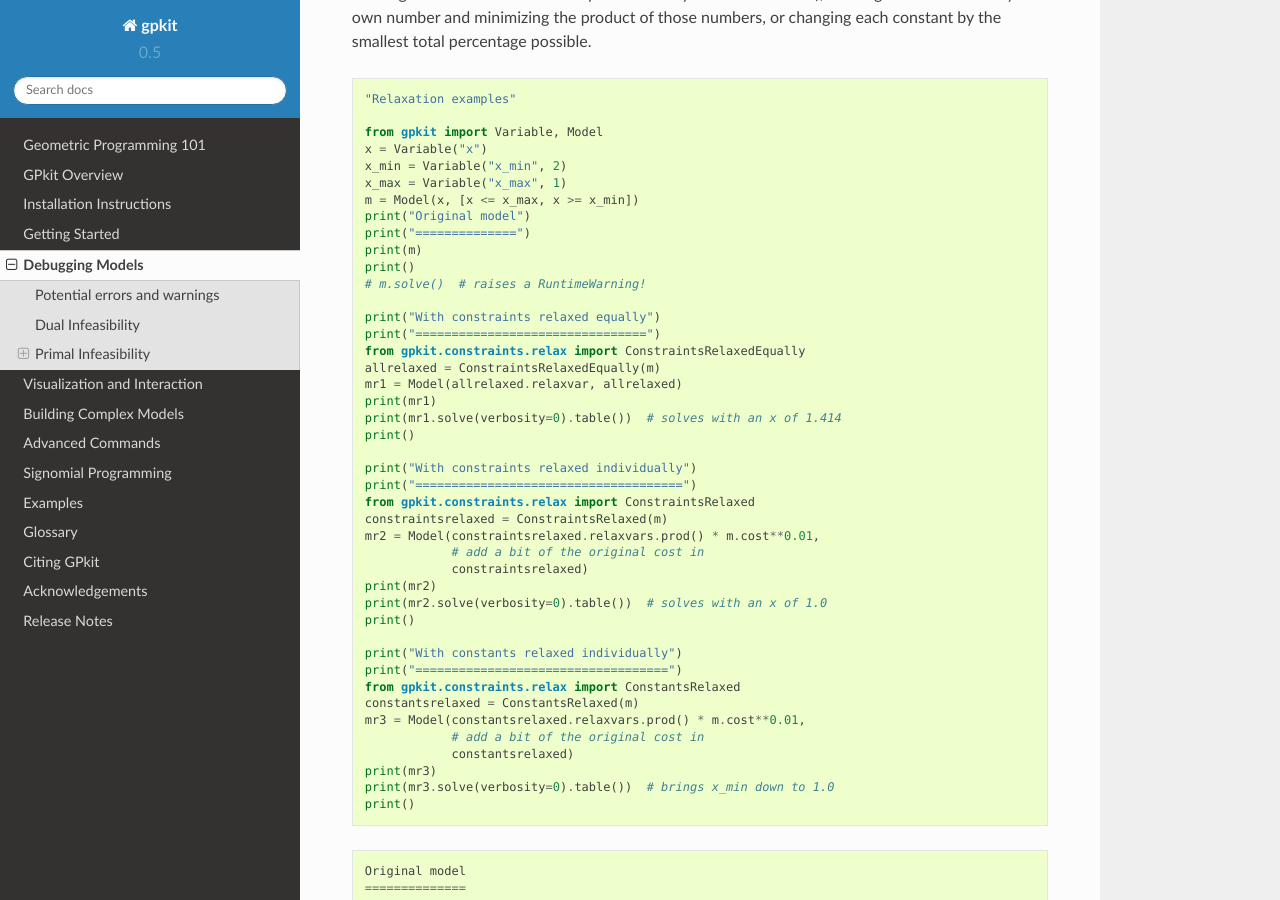
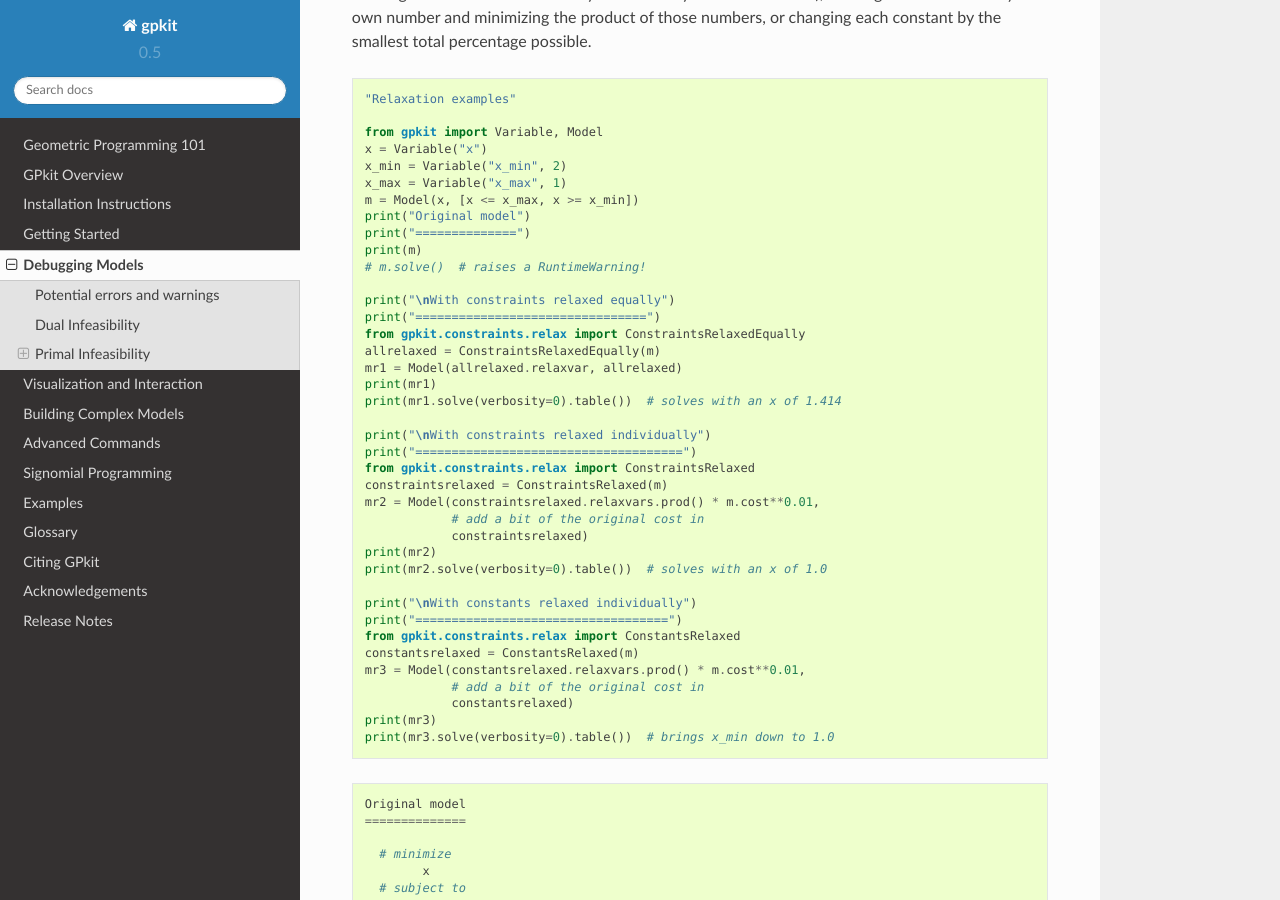
Before and after one commit to convexengineering/gpkit, a Sphinx documentation site: the page built from docs/source/debugging.rst, in a window 1280 px wide and 900 px high, scrolled down 4042 px. Built offline with Sphinx 7.4.7 and the Read the Docs theme 2.0.0, drawn with Linux system fonts in a browser that asks for light colours; some of the changed text lies outside the part shown.

Commit message:
fix python2 printing

```diff
--- a/docs/source/examples/autosweep.py
+++ b/docs/source/examples/autosweep.py
@@ -15,13 +15,13 @@
 # autosweep solution accessing
 l_vals = np.linspace(1, 10, 10)
 sol1 = bst1.sample_at(l_vals)
-print("values of l:", l_vals)
-print("values of A:", sol1("A"))
+print("values of l: %s" % l_vals)
+print("values of A: %s" % sol1("A"))
 cost_estimate = sol1["cost"]
 cost_lb, cost_ub = sol1.cost_lb(), sol1.cost_ub()
-print("cost lower bound:", cost_lb)
-print("cost estimate:   ", cost_estimate)
-print("cost upper bound:", cost_ub)
+print("cost lower bound: %s" % cost_lb)
+print("cost estimate:    %s" % cost_estimate)
+print("cost upper bound: %s" % cost_ub)
 # you can evaluate arbitrary posynomials
 np.testing.assert_allclose(mag(2*sol1(A)), mag(sol1(2*A)))
 assert (sol1["cost"] == sol1(A**2)).all()
--- a/docs/source/examples/model_var_access.py
+++ b/docs/source/examples/model_var_access.py
@@ -29,6 +29,6 @@
                 m >= sum(comp.topvar("m") for comp in components)]
 
 PS = PowerSystem()
-print("Getting the only var 'E': ", PS["E"])
-print("The top-level var 'm': ", PS.topvar("m"))
-print("All the variables 'm': ", PS.variables_byname("m"))
+print("Getting the only var 'E':  %s" % PS["E"])
+print("The top-level var 'm':  %s" % PS.topvar("m"))
+print("All the variables 'm':  %s" % PS.variables_byname("m"))
--- a/docs/source/examples/relaxation.py
+++ b/docs/source/examples/relaxation.py
@@ -8,19 +8,17 @@
 print("Original model")
 print("==============")
 print(m)
-print()
 # m.solve()  # raises a RuntimeWarning!
 
-print("With constraints relaxed equally")
+print("\nWith constraints relaxed equally")
 print("================================")
 from gpkit.constraints.relax import ConstraintsRelaxedEqually
 allrelaxed = ConstraintsRelaxedEqually(m)
 mr1 = Model(allrelaxed.relaxvar, allrelaxed)
 print(mr1)
 print(mr1.solve(verbosity=0).table())  # solves with an x of 1.414
-print()
 
-print("With constraints relaxed individually")
+print("\nWith constraints relaxed individually")
 print("=====================================")
 from gpkit.constraints.relax import ConstraintsRelaxed
 constraintsrelaxed = ConstraintsRelaxed(m)
@@ -29,9 +27,8 @@
             constraintsrelaxed)
 print(mr2)
 print(mr2.solve(verbosity=0).table())  # solves with an x of 1.0
-print()
 
-print("With constants relaxed individually")
+print("\nWith constants relaxed individually")
 print("===================================")
 from gpkit.constraints.relax import ConstantsRelaxed
 constantsrelaxed = ConstantsRelaxed(m)
@@ -40,4 +37,3 @@
             constantsrelaxed)
 print(mr3)
 print(mr3.solve(verbosity=0).table())  # brings x_min down to 1.0
-print()
--- a/docs/source/examples/unbounded.py
+++ b/docs/source/examples/unbounded.py
@@ -11,4 +11,4 @@
 # by default, prints bounds warning during solve
 sol = m.solve(verbosity=0)
 print(sol.summary())
-print("sol['boundedness'] is:", sol["boundedness"])
+print("sol['boundedness'] is: %s" % sol["boundedness"])
```
Also changed, not shown: docs/source/examples/relaxation_output.txt (line endings or trailing spaces), 1 other file.
